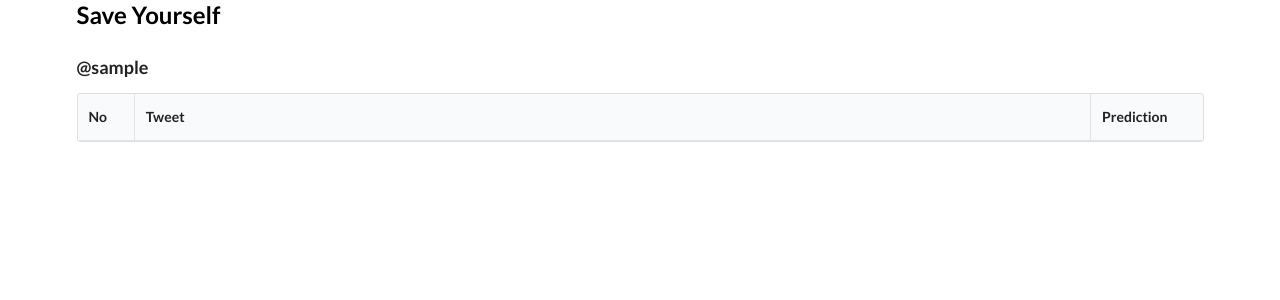
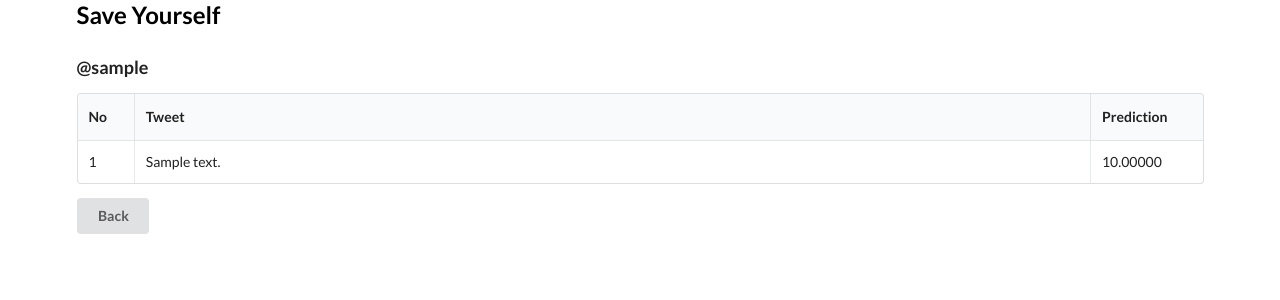
Before and after one commit to dickys11/save-yourself-ui, a Flask app: a page that uses templates/result.html in a window 1280 px wide. Shown: the top 300 px of the page. Run offline with Flask 2, Linux system fonts and the light colour scheme; a database or web service that is not in the repository returns one stand-in record (values such as "Sample title"); data that the repository does not hold is empty; some libraries are stand-ins or nearby versions.

Commit message:
render the table

```diff
--- a/templates/result.html
+++ b/templates/result.html
@@ -16,8 +16,21 @@
         </tr>
     </thead>
     <tbody>
-
+        {% for tweet in r['tweet'] %}
+        <tr>
+            <td data-label="No">{{ loop.index }}</td>
+            <td data-label="Tweet">{{ tweet['text'] }}</td>
+            <td data-label="Prediction">{{ '%0.5f' % tweet['prediction']|float }}</td>
+        </tr>
+        {% endfor %}
     </tbody>
 </table>
 
+<div class="ui animated button" tabindex="0" onclick="javascript:history.go(-1)">
+    <div class="visible content">Back</div>
+    <div class="hidden content">
+      <i class="left arrow icon"></i>
+    </div>
+  </div>
+
 {% endblock %}
```
